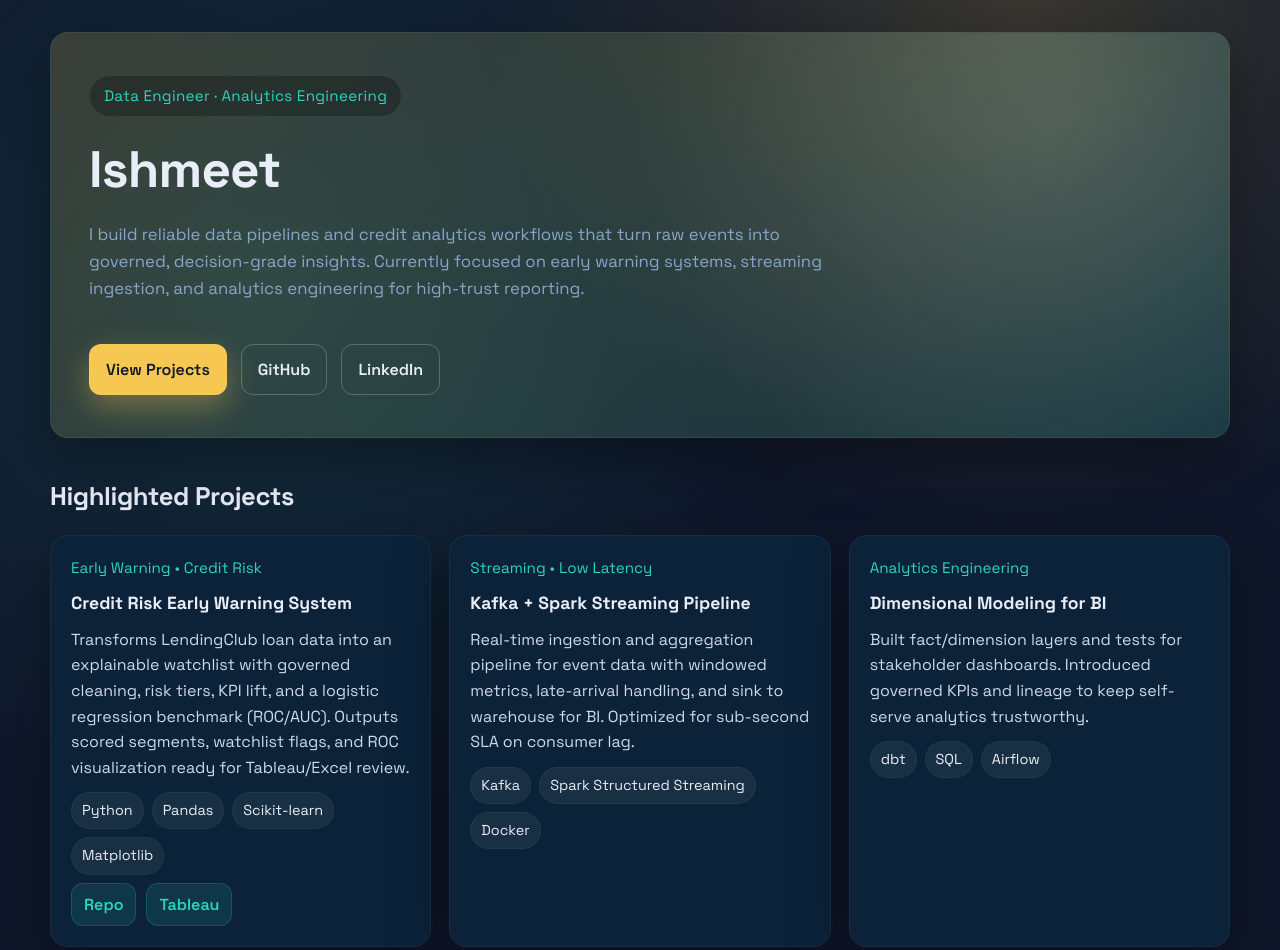
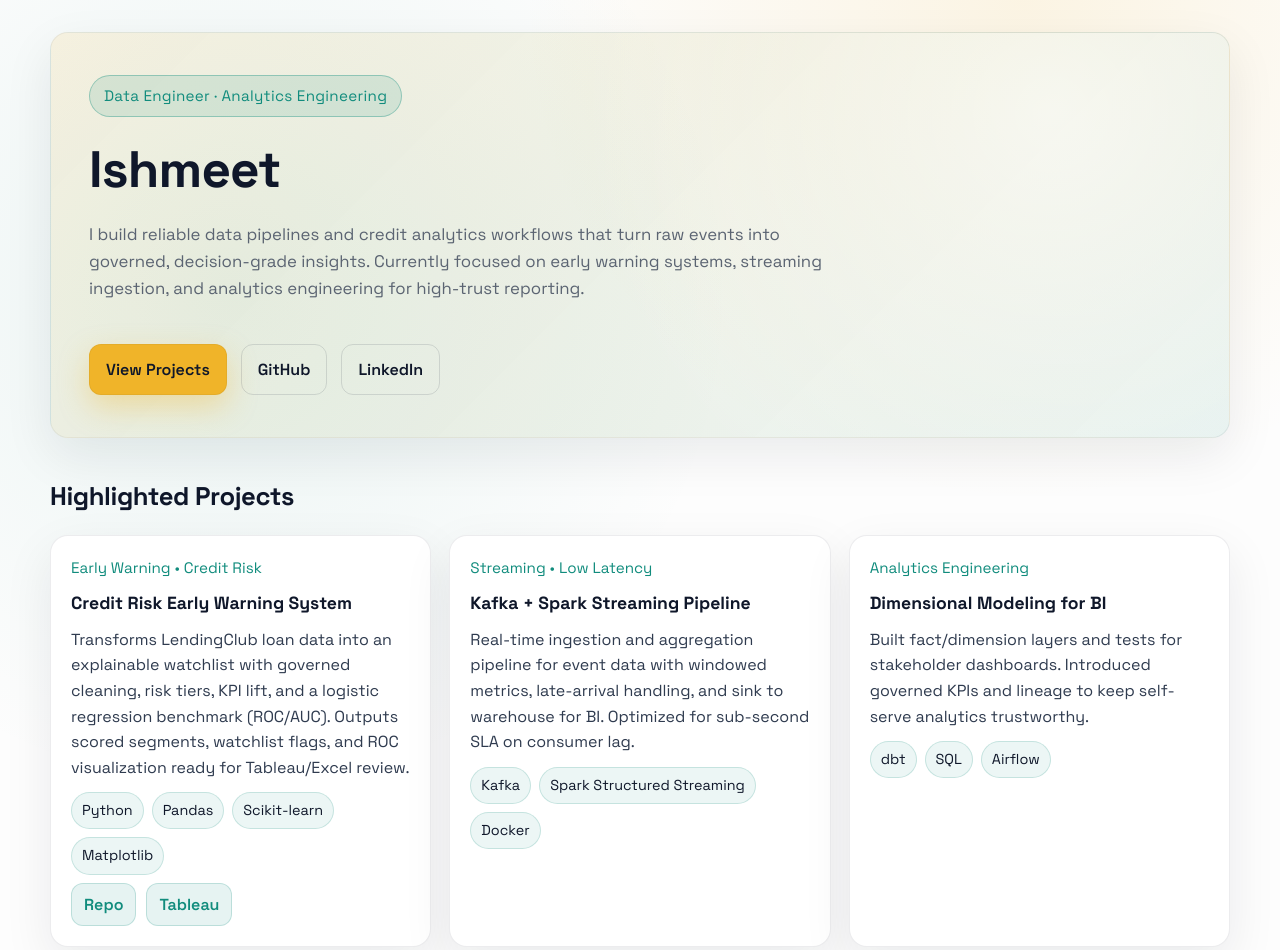
Before and after one commit to ishmeet2001/ishmeet2001.github.io, a plain HTML site: page index.html in a window 1280 px wide. Shown: the top 950 px of the page. Drawn offline with Linux system fonts and the light colour scheme.

Commit message:
Update improved design

```diff
--- a/index.html
+++ b/index.html
@@ -8,22 +8,23 @@
     @import url("https://fonts.googleapis.com/css2?family=Space+Grotesk:wght@400;500;600;700&family=Inter:wght@400;500;600&display=swap");
 
     :root {
-      --bg: #0f172a;
-      --card: #0b2239;
-      --muted: #8aa4c9;
-      --text: #e9edf7;
-      --accent: #f6c851;
-      --accent-2: #2dd4bf;
-      --shadow: 0 20px 60px rgba(0, 0, 0, 0.35);
+      --bg: #fdfdfd;
+      --card: #ffffff;
+      --muted: #5b6472;
+      --text: #0f172a;
+      --accent: #f0b429;
+      --accent-2: #118c7d;
+      --shadow: 0 18px 50px rgba(15, 23, 42, 0.08);
       --radius: 18px;
     }
 
     * { box-sizing: border-box; margin: 0; padding: 0; }
     body {
       font-family: "Space Grotesk", "Inter", sans-serif;
-      background: radial-gradient(circle at 20% 20%, rgba(45, 212, 191, 0.12), transparent 35%),
-                  radial-gradient(circle at 80% 0%, rgba(246, 200, 81, 0.18), transparent 30%),
-                  var(--bg);
+      background:
+        radial-gradient(circle at 18% 20%, rgba(17, 140, 125, 0.08), transparent 32%),
+        radial-gradient(circle at 80% 0%, rgba(240, 180, 41, 0.12), transparent 28%),
+        var(--bg);
       color: var(--text);
       line-height: 1.6;
       padding: 32px 18px 60px;
@@ -35,8 +36,8 @@
     }
 
     header {
-      background: linear-gradient(135deg, rgba(246, 200, 81, 0.18), rgba(45, 212, 191, 0.16));
-      border: 1px solid rgba(255, 255, 255, 0.07);
+      background: linear-gradient(135deg, rgba(240, 180, 41, 0.12), rgba(17, 140, 125, 0.1));
+      border: 1px solid rgba(15, 23, 42, 0.06);
       border-radius: var(--radius);
       padding: 42px 38px;
       box-shadow: var(--shadow);
@@ -48,7 +49,7 @@
       content: "";
       position: absolute;
       inset: 0;
-      background: radial-gradient(circle at 85% 20%, rgba(255, 255, 255, 0.12), transparent 40%);
+      background: radial-gradient(circle at 85% 20%, rgba(255, 255, 255, 0.6), transparent 45%);
       pointer-events: none;
     }
 
@@ -67,8 +68,8 @@
       align-items: center;
       gap: 8px;
       padding: 8px 14px;
-      background: rgba(0, 0, 0, 0.25);
-      border: 1px solid rgba(255, 255, 255, 0.08);
+      background: rgba(17, 140, 125, 0.12);
+      border: 1px solid rgba(17, 140, 125, 0.35);
       border-radius: 999px;
       font-size: 0.95rem;
       color: var(--accent-2);
@@ -103,17 +104,17 @@
       border-radius: 12px;
       font-weight: 600;
       text-decoration: none;
-      color: var(--bg);
+      color: #0f172a;
       background: var(--accent);
-      border: 1px solid rgba(255, 255, 255, 0.08);
-      box-shadow: 0 12px 30px rgba(246, 200, 81, 0.35);
+      border: 1px solid rgba(15, 23, 42, 0.05);
+      box-shadow: 0 12px 30px rgba(240, 180, 41, 0.35);
       transition: transform 0.15s ease, box-shadow 0.15s ease;
     }
 
     .btn.secondary {
       background: transparent;
       color: var(--text);
-      border: 1px solid rgba(255, 255, 255, 0.22);
+      border: 1px solid rgba(15, 23, 42, 0.12);
       box-shadow: none;
     }
 
@@ -137,7 +138,7 @@
 
     .card {
       background: var(--card);
-      border: 1px solid rgba(255, 255, 255, 0.05);
+      border: 1px solid rgba(15, 23, 42, 0.08);
       border-radius: var(--radius);
       padding: 20px;
       box-shadow: var(--shadow);
@@ -155,7 +156,7 @@
     }
 
     .card p {
-      color: #cdd8e8;
+      color: #2f3b4f;
       margin-bottom: 12px;
     }
 
@@ -169,10 +170,10 @@
     .chip {
       padding: 6px 10px;
       border-radius: 999px;
-      background: rgba(255, 255, 255, 0.06);
+      background: rgba(17, 140, 125, 0.08);
       color: var(--text);
       font-size: 0.9rem;
-      border: 1px solid rgba(255, 255, 255, 0.05);
+      border: 1px solid rgba(17, 140, 125, 0.18);
     }
 
     .link-row {
@@ -185,11 +186,11 @@
     .pill {
       padding: 8px 12px;
       border-radius: 12px;
-      background: rgba(45, 212, 191, 0.12);
+      background: rgba(17, 140, 125, 0.1);
       color: var(--accent-2);
       text-decoration: none;
       font-weight: 600;
-      border: 1px solid rgba(45, 212, 191, 0.2);
+      border: 1px solid rgba(17, 140, 125, 0.2);
       transition: transform 0.15s ease;
     }
 
```
